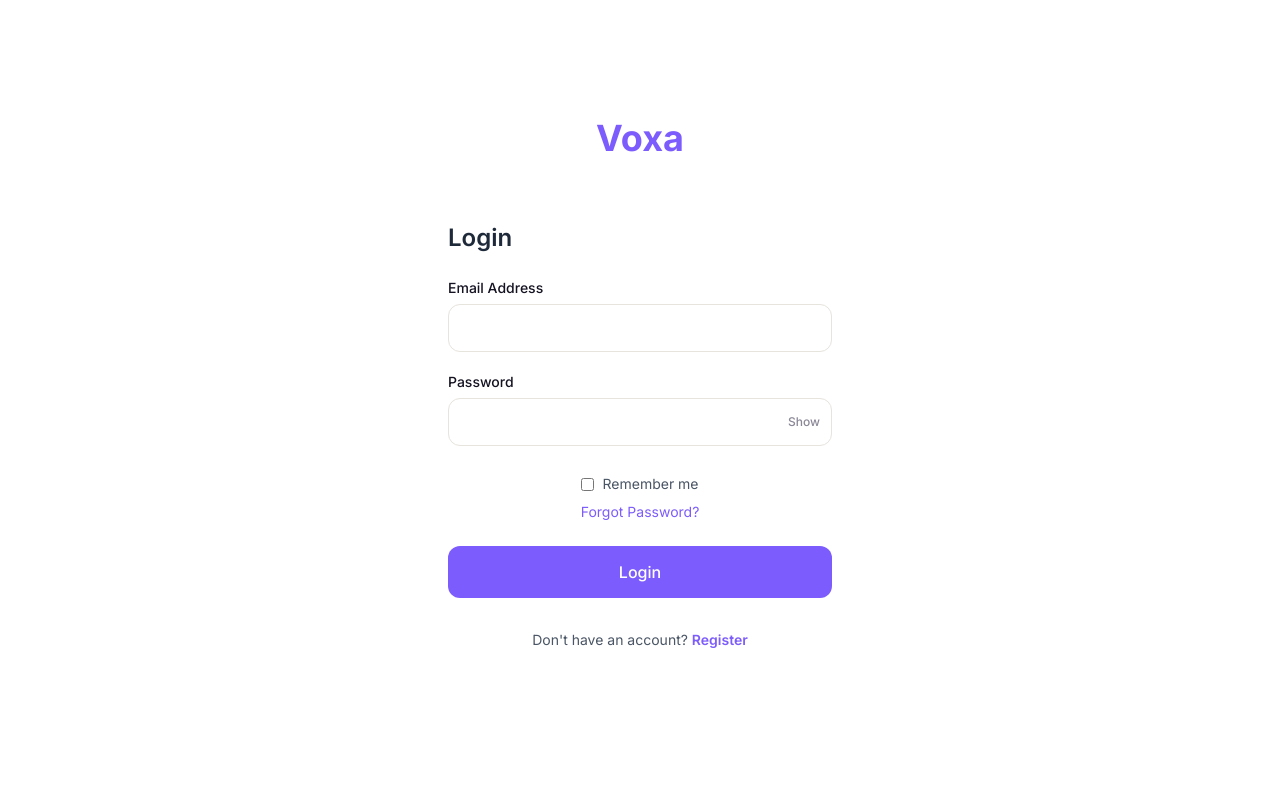
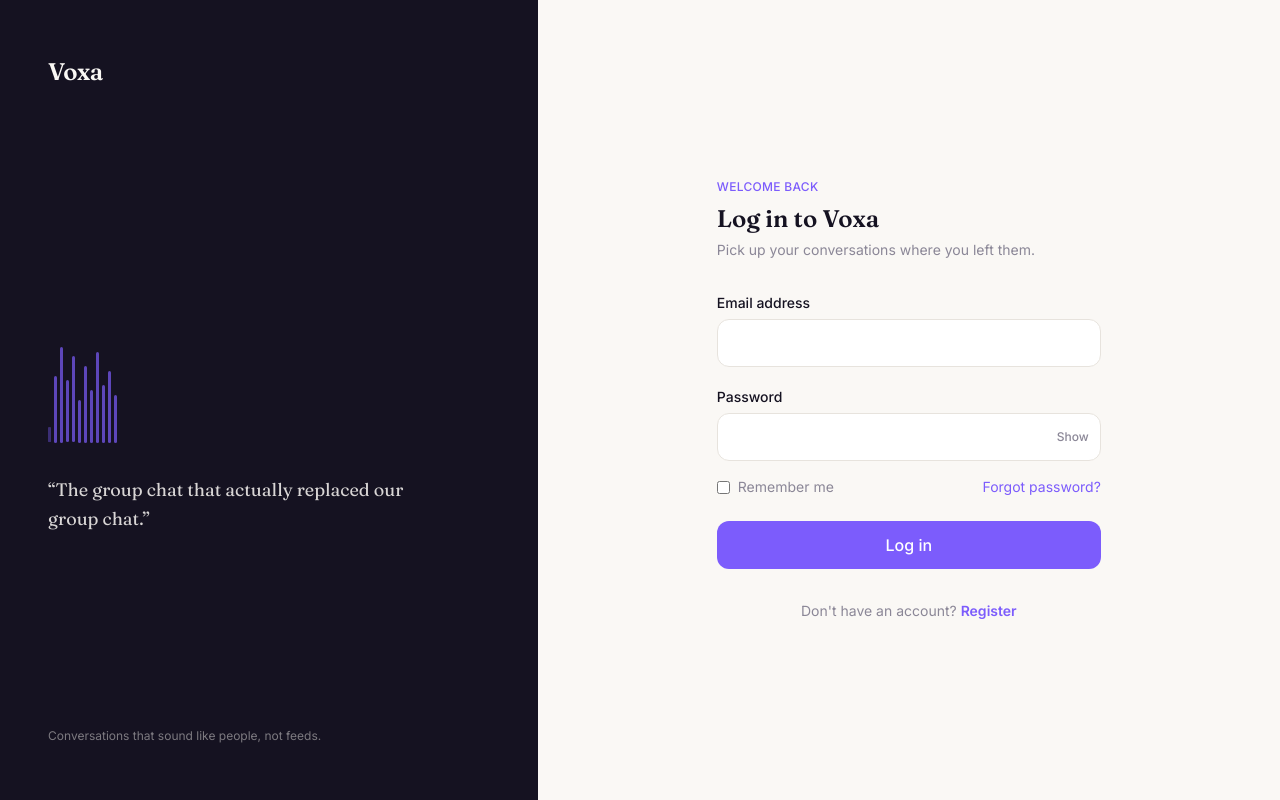
Before and after one commit to scalable-notification-feed-engine-org/scalable-notification-feed-engine-web-client, a Next.js app: page /login in a window 1280 px wide. Built offline with nearby package versions, Linux system fonts and the light colour scheme.

Commit message:
refactor(auth): update login page with AuthLayout

```diff
--- a/src/app/(auth)/login/page.tsx
+++ b/src/app/(auth)/login/page.tsx
@@ -1,15 +1,16 @@
 'use client'
 
-import React, {useState} from "react";
+import React, { useState } from "react";
 import Input from "@/components/ui/Input";
 import Button from "@/components/ui/Button";
-import {useAuth} from '@/context/AuthContext'
+import { useAuth } from '@/context/AuthContext'
 import apiClient from "@/lib/api-client";
+import AuthLayout from "@/app/(auth)/AuthLayout";
 
-export default function LoginPage(){
-    const [formData, setFormData] = useState({email: "", password: ""});
+export default function LoginPage() {
+    const [formData, setFormData] = useState({ email: "", password: "" });
     const [loading, setLoading] = useState(false);
-    const [errors, setErrors] = useState({email: "", password: ""});
+    const [errors, setErrors] = useState({ email: "", password: "" });
     const [apiError, setApiError] = useState("");
     const { login } = useAuth()
 
@@ -19,77 +20,73 @@
 
         let isEmailValid = true;
         let isPasswordValid = true;
-      const newErrors = {email: "", password: ""};
+        const newErrors = { email: "", password: "" };
 
-      if(!formData.email){
+        if (!formData.email) {
             newErrors.email = "Email is required";
             isEmailValid = false;
         }
 
-     if(!formData.password){
+        if (!formData.password) {
             newErrors.password = "Password is required";
             isPasswordValid = false;
         }
 
-     if(isPasswordValid && formData.password.length < 6){
+        if (isPasswordValid && formData.password.length < 6) {
             newErrors.password = "Password is too short";
             isPasswordValid = false;
         }
 
         setErrors(newErrors);
 
-      if(isPasswordValid && isEmailValid){
+        if (isPasswordValid && isEmailValid) {
             try {
                 setLoading(true);
-             const response =  await apiClient.post(`/users/visitors/login`, formData);
+                const response = await apiClient.post(`/users/visitors/login`, formData);
 
-                  const { accessToken,user } = response.data.data;
+                const { accessToken, user } = response.data.data;
 
-                  if(accessToken){
+                if (accessToken) {
                     login(accessToken, user)
                 }
 
-          }catch(err){
-             const message =   'Invalid email or password';
+            } catch (err) {
+                const message = 'Invalid email or password';
                 setApiError(message);
-          }finally{
+            } finally {
                 setLoading(false);
             }
         }
-
     }
 
     return (
-        <div className="min-h-screen flex flex-col items-center justify-center  px-4">
-            <h1 className="text-4xl font-bold text-primary mb-8">Voxa</h1>
-
-            <div className="w-full max-w-md bg-white p-8 rounded-custom ">
-                <h2 className="text-2xl font-semibold mb-6 text-gray-800">Login</h2>
-
+        <AuthLayout
+            eyebrow="Welcome back"
+            title="Log in to Voxa"
+            description="Pick up your conversations where you left them."
+            footer={
+                <>
+                    Don&#39;t have an account?{" "}
+                    <a href="/register" className="text-primary font-semibold hover:underline">Register</a>
+                </>
+            }
+        >
             {apiError && (
-                    <div className="p-3 mb-4 text-sm text-red-700 bg-red-100 rounded-lg">
+                <div role="alert" className="p-3 mb-5 text-sm text-ember-text bg-ember-bg rounded-xl">
                     {apiError}
                 </div>
             )}
             <form onSubmit={handleLogin}>
                 <Input
-                        label="Email Address"
+                    label="Email address"
                     value={formData.email}
                     type="email"
                     onChange={(e) => {
-                            setFormData({
-                                ...formData,
-                                email: e.target.value,
-                            })
-
-                            if(errors.email) {
-                                setErrors({...errors, email: ""});
-                            }
-                        }
-                        }
+                        setFormData({ ...formData, email: e.target.value })
+                        if (errors.email) setErrors({ ...errors, email: "" });
+                    }}
                     id="email"
                     error={errors.email}
-
                 />
 
                 <Input
@@ -97,36 +94,23 @@
                     value={formData.password}
                     type="password"
                     onChange={(e) => {
-                            setFormData({
-                                ...formData,
-                                password: e.target.value,
-                            })
-                            if(errors.password) {
-                                setErrors({...errors, password: ""});
-                            }
-                        }
-                        }
+                        setFormData({ ...formData, password: e.target.value })
+                        if (errors.password) setErrors({ ...errors, password: "" });
+                    }}
                     id="password"
                     error={errors.password}
                 />
 
-                    <div className="flex flex-col items-center justify-center mb-6">
-                       <label className="flex items-center text-sm text-gray-600 m-2">
-                           <input type="checkbox" className="mr-2 accent-primary"/>
+                <div className="flex items-center justify-between mb-6 -mt-1">
+                    <label className="flex items-center gap-2 text-sm text-fog">
+                        <input type="checkbox" className="accent-primary" />
                         Remember me
                     </label>
-                        <a href="/forgot-password" className="text-sm text-primary hover:underline">Forgot Password?</a>
-                    </div>
-                    <Button label="Login" type="submit" isLoading={loading} className="h-13" />
-                </form>
-                <p className="mt-8 text-center text-sm text-gray-600">
-                    Don&#39;t have an account?{" "}
-                    <a href="/register" className="text-primary font-semibold hover:underline">Register</a>
-                </p>
-
-
+                    <a href="/forgot-password" className="text-sm text-primary hover:underline">Forgot password?</a>
                 </div>
 
-        </div>
+                <Button label="Log in" type="submit" isLoading={loading} />
+            </form>
+        </AuthLayout>
     )
 }
```
Lines whose indentation alone changed are shown as unchanged.
